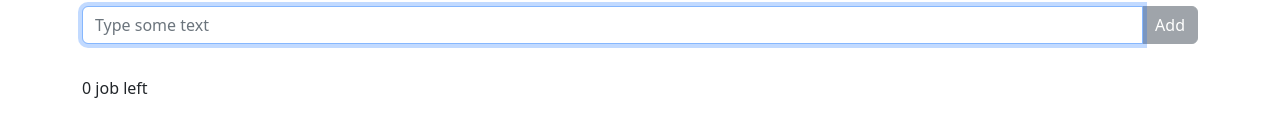
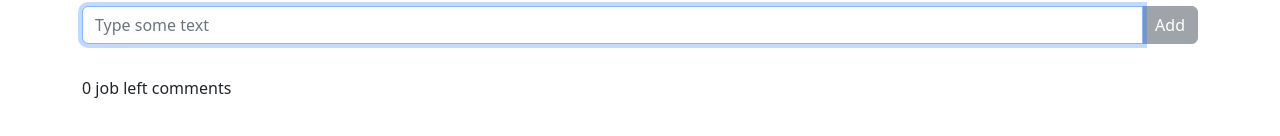
Before and after one commit to 4liCicek/testTodoApp, a React (Create React App) app: page / in a window 1280 px wide. Shown: the part 194-330 px from the top of the page. Built offline with nearby package versions, Linux system fonts and the light colour scheme.

Commit message:
Update todo-status.js

```diff
--- a/src/components/todo-status/todo-status.js
+++ b/src/components/todo-status/todo-status.js
@@ -2,7 +2,7 @@ import React from 'react'
 
 const TodoStatus = ({count}) => {
   return (
-    <p>{count} {count > 1 ? "jobs" : "job"} left</p>
+    <p>{count} {count > 1 ? "jobs" : "job"} left comments</p>
   )
 }
 
```
